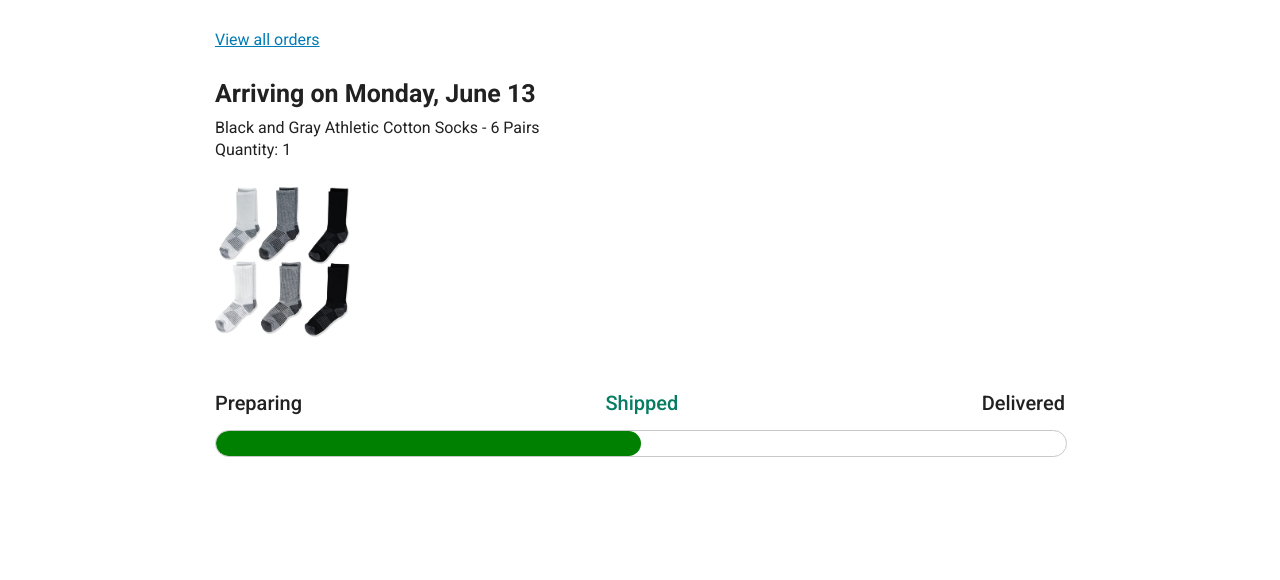
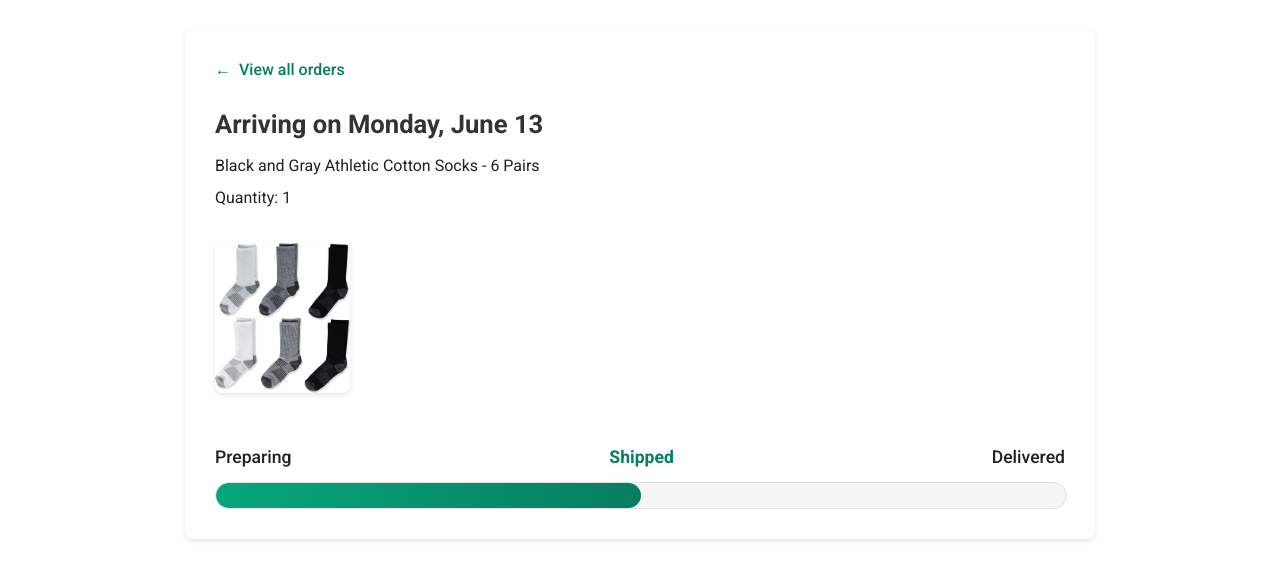
Before and after one commit to Maheszzz/amazon-project, a plain HTML site: page tracking.html in a window 1280 px wide. Shown: the part 60-640 px from the top of the page. Drawn offline with Linux system fonts and the light colour scheme.

Commit message:
Update tracking.css

```diff
--- a/styles/pages/tracking.css
+++ b/styles/pages/tracking.css
@@ -1,81 +1,144 @@
+/* Base layout and variables */
+:root {
+  --primary-color: #067d62;
+  --secondary-color: #f5f5f5;
+  --border-color: #e0e0e0;
+  --text-color: #333;
+  --shadow: 0 2px 5px rgba(0, 0, 0, 0.1);
+  --border-radius: 8px;
+  --transition: all 0.3s ease;
+}
+
 .main {
   max-width: 850px;
-  margin-top: 90px;
-  margin-bottom: 100px;
-  padding-left: 30px;
-  padding-right: 30px;
-
-  /* margin-left: auto;
-     margin-right auto;
-     Is a trick for centering an element horizontally
-     without needing a container. */
-  margin-left: auto;
-  margin-right: auto;
+  margin: 90px auto 100px;
+  padding: 30px;
+  background-color: white;
+  border-radius: var(--border-radius);
+  box-shadow: var(--shadow);
 }
 
+/* Navigation */
 .back-to-orders-link {
-  display: inline-block;
+  display: inline-flex;
+  align-items: center;
   margin-bottom: 30px;
+  color: var(--primary-color);
+  text-decoration: none;
+  font-weight: 500;
+  transition: var(--transition);
 }
 
+.back-to-orders-link:hover {
+  opacity: 0.8;
+}
+
+.back-to-orders-link::before {
+  content: "←";
+  margin-right: 8px;
+}
+
+/* Order information */
 .delivery-date {
-  font-size: 25px;
+  font-size: 1.6rem;
   font-weight: 700;
-  margin-bottom: 10px;
+  margin-bottom: 15px;
+  color: var(--text-color);
 }
 
 .product-info {
-  margin-bottom: 3px;
+  margin-bottom: 8px;
+  line-height: 1.5;
 }
 
 .product-image {
   max-width: 150px;
   max-height: 150px;
-  margin-top: 25px;
-  margin-bottom: 50px;
+  margin: 25px 0 50px;
+  border-radius: var(--border-radius);
+  box-shadow: var(--shadow);
+  transition: var(--transition);
+}
+
+.product-image:hover {
+  transform: scale(1.05);
+}
+
+/* Progress tracking */
+.progress-section {
+  margin: 20px 0;
 }
 
 .progress-labels-container {
   display: flex;
   justify-content: space-between;
-  font-size: 20px;
+  font-size: 1.1rem;
   font-weight: 500;
   margin-bottom: 15px;
 }
 
 .current-status {
-  color: rgb(6, 125, 98);
+  color: var(--primary-color);
+  font-weight: 700;
+}
+
+.progress-bar-container {
+  height: 25px;
+  width: 100%;
+  border: 1px solid var(--border-color);
+  border-radius: 50px;
+  overflow: hidden;
+  background-color: var(--secondary-color);
+}
+
+.progress-bar {
+  height: 100%;
+  background: linear-gradient(to right, #06a77d, var(--primary-color));
+  border-radius: 50px;
+  width: 50%;
+  transition: width 1s ease-in-out;
+}
+
+/* Responsive design */
+@media (max-width: 768px) {
+  .main {
+    margin: 60px auto 80px;
+    padding: 20px;
+  }
 }
 
 @media (max-width: 575px) {
   .progress-labels-container {
-    font-size: 16px;
+    font-size: 0.9rem;
+  }
+
+  .delivery-date {
+    font-size: 1.4rem;
   }
 }
 
 @media (max-width: 450px) {
   .progress-labels-container {
     flex-direction: column;
+    margin-bottom: 10px;
+  }
+
+  .progress-label {
     margin-bottom: 5px;
   }
 
-  .progress-label {
-    margin-bottom: 3px;
+  .progress-bar-container {
+    height: 20px;
   }
 }
 
-.progress-bar-container {
-  height: 25px;
-  width: 100%;
-
-  border: 1px solid rgb(200, 200, 200);
-  border-radius: 50px;
-  overflow: hidden;
+/* Animation for newly updated status */
+@keyframes pulse {
+  0% { opacity: 1; }
+  50% { opacity: 0.6; }
+  100% { opacity: 1; }
 }
 
-.progress-bar {
-  height: 100%;
-  background-color: green;
-  border-radius: 50px;
-  width: 50%;
+.status-updated {
+  animation: pulse 2s infinite;
 }
```
